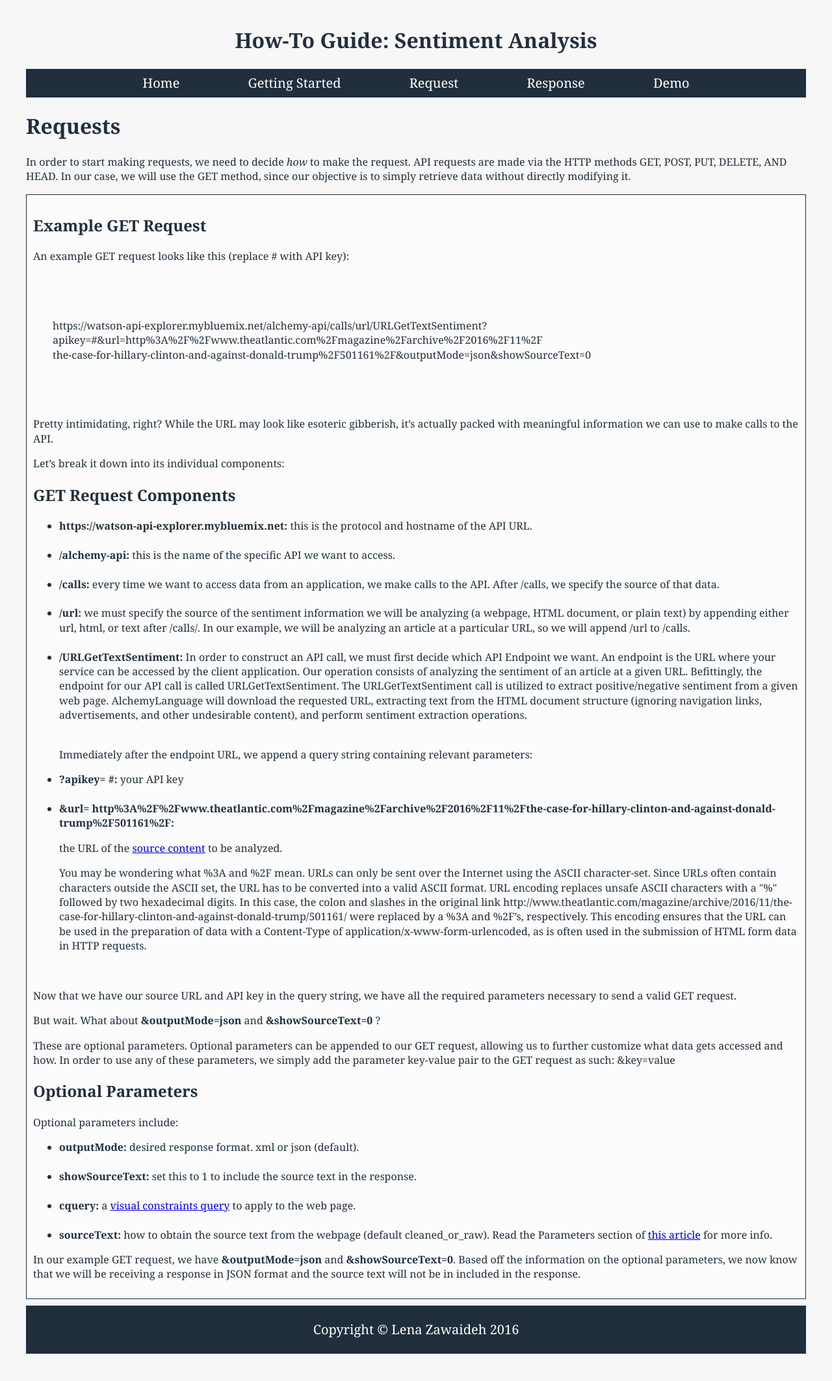
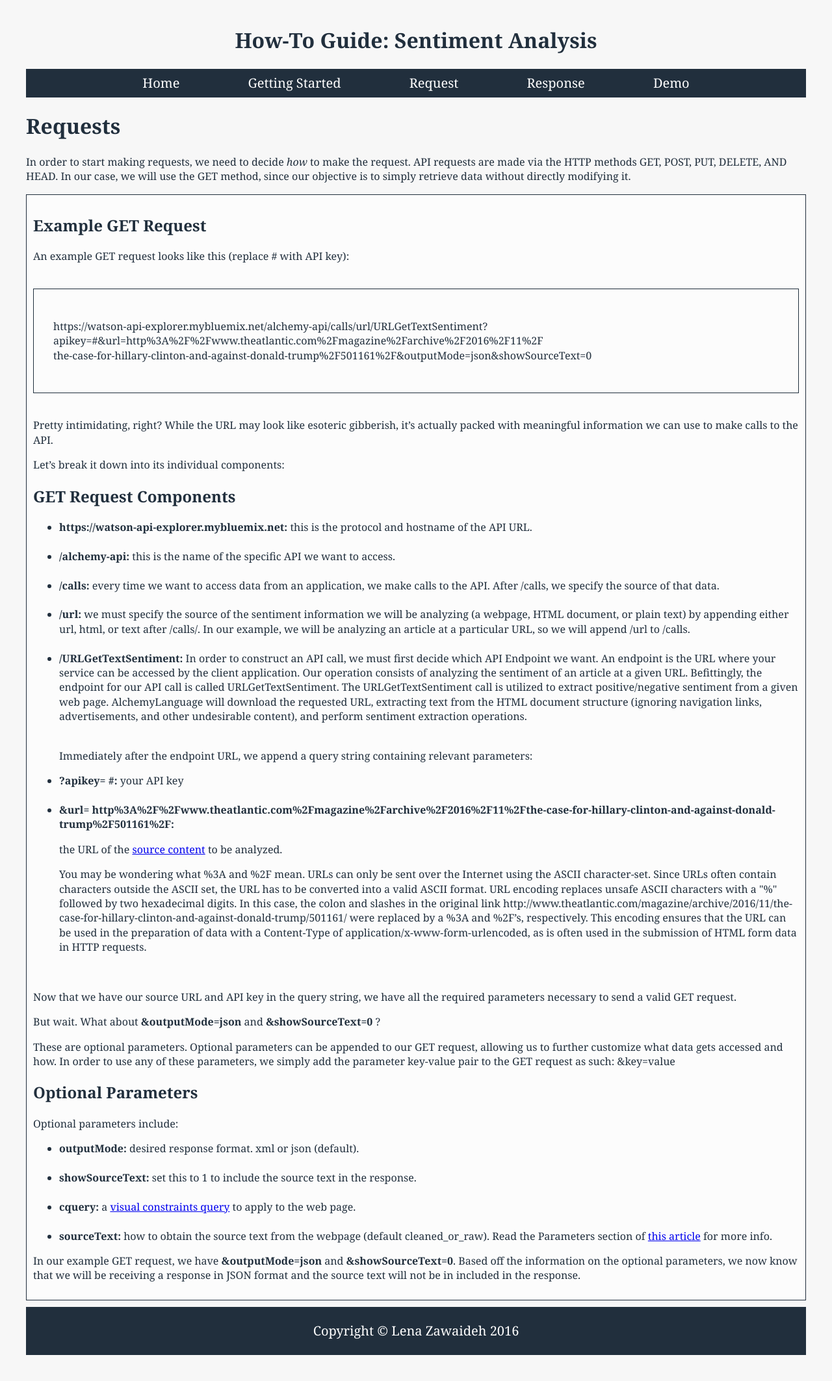
Before and after one commit to lenaz/How-To-Guide, a Jekyll site: the page built from request.html, in a window 1280 px wide. Shown: the whole page at 65% size. Built offline with Jekyll 4.4.1, drawn with Linux system fonts in a browser that asks for light colours; Markdown is read by kramdown in place of the engine named in the settings.

Commit message:
Update common.css

```diff
--- a/css/common.css
+++ b/css/common.css
@@ -82,6 +82,7 @@ body {
     margin: 30 auto;
     padding: 30px;
     background-color: #FCFCFC;
+    border: solid .5px #212F3D;
 }
 
 .get-started-img {
```
